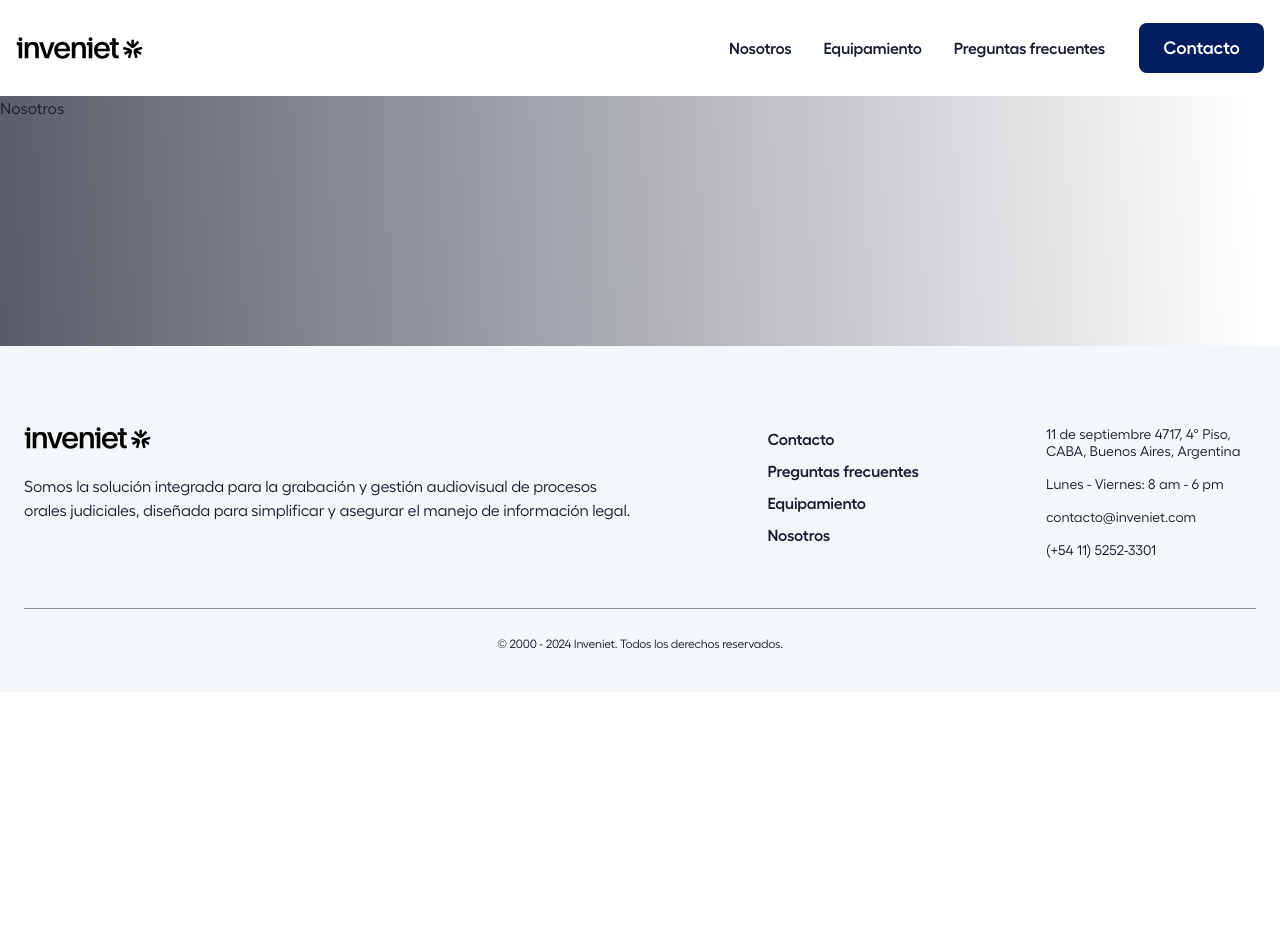
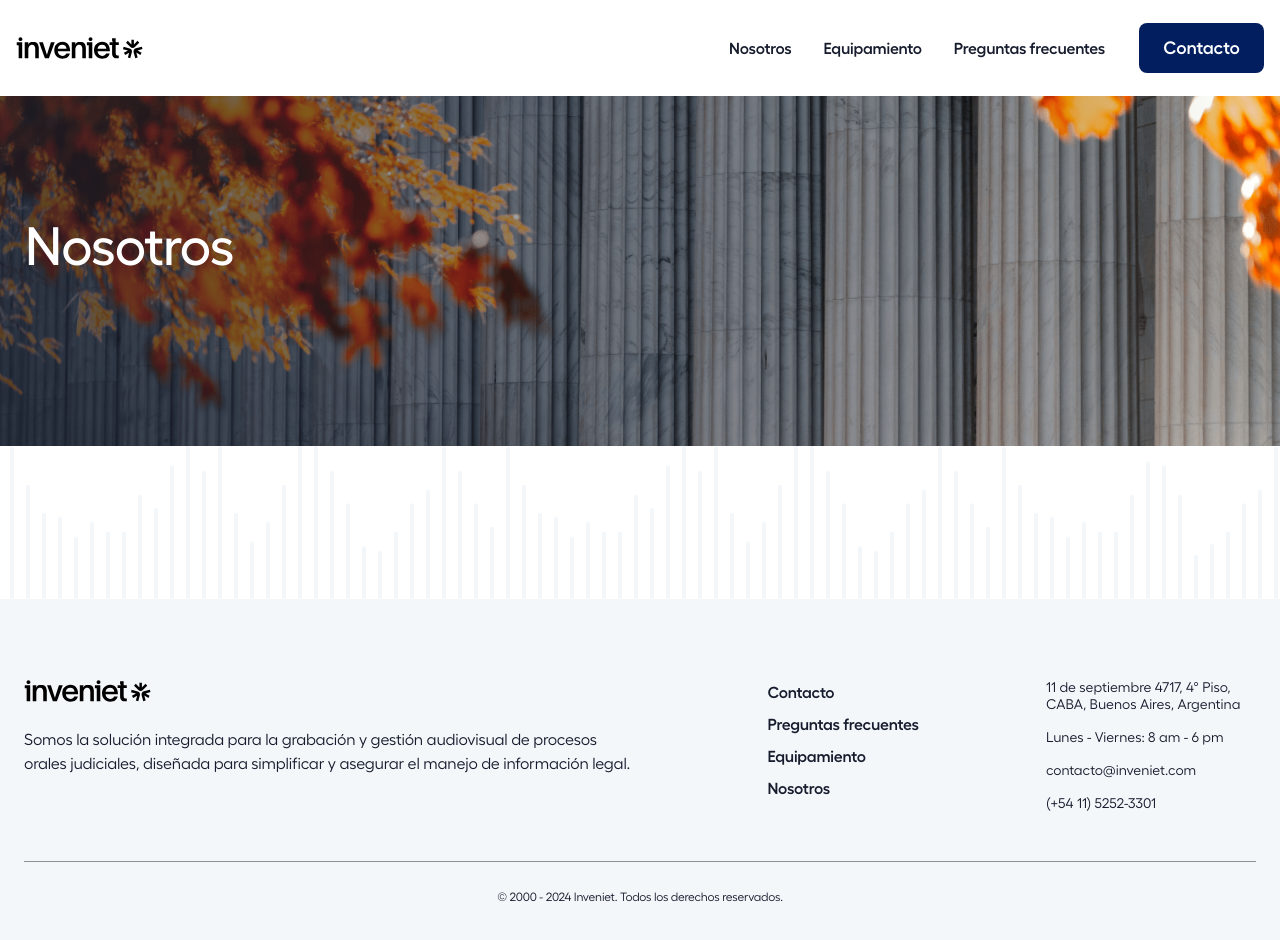
Before and after one commit to pascualmanuel/inveniet, a React (Create React App) app: page /nosotros in a window 1280 px wide. Shown: the top 940 px of the page. Before the commit the page ends 800 px from the top, so only its background shows below. Built offline with nearby package versions, Linux system fonts and the light colour scheme.

Commit message:
Feature of footer

```diff
--- a/src/Components/Footer.jsx
+++ b/src/Components/Footer.jsx
@@ -5,6 +5,7 @@ import { Link } from "react-router-dom";
 const Footer = () => {
   return (
     <>
+      <div className="lines-bg h-[80px] lg:h-[153px] "></div>
       <div className="bg-iGrey  w-[100vw]">
         <div className="center max-w-[570px] lg:max-w-[1360px]">
           <div className="pt-10 lg:pt-20 pb-7 mb-7 border-b border-iGrey3 lg:flex lg:flex-row lg:justify-between">
--- a/src/Components/WhyUs.jsx
+++ b/src/Components/WhyUs.jsx
@@ -31,7 +31,7 @@ const WhyUs = () => {
 
   return (
     <>
-      <div className="pb-[125px] lines-bg">
+      <div className="">
         <div className="flex justify-center pt-10 pb-[32px]">
           <h2 className="myH2">¿Por qué Inveniet?</h2>
         </div>
@@ -41,7 +41,7 @@ const WhyUs = () => {
             Algunas de nuestras implementaciones
           </h2>
         </div>
-        <div className="flex justify-center lg:mb-[70px]">
+        <div className="flex justify-center mb-[50px] lg:mb-[40px]">
           <div className="logo-section">
             {logos.map((logo, index) => (
               <img
--- a/src/Pages/Nosotros.jsx
+++ b/src/Pages/Nosotros.jsx
@@ -3,7 +3,11 @@ import React from "react";
 const Nosotros = () => {
   return (
     <>
-      <div className="w-screen h-[250px] nosotros-bg">Nosotros</div>
+      <div className="w-screen h-[250px] nosotros-bg lg:h-[350px] relative">
+        <p className="myH1 absolute text-white top-[120px] left-[25px]">
+          Nosotros
+        </p>
+      </div>
     </>
   );
 };
--- a/src/index.css
+++ b/src/index.css
@@ -140,14 +140,15 @@
 }
 
 .nosotros-bg {
-  background-image: url("./assets/about_us.png");
+
+  background-image: linear-gradient(
+      87.91deg,
+      #161c2d -39.09%,
+      rgba(22, 28, 45, 0) 97.71%
+    ),
+    url("./assets/about_us.png");
   background-position: center;
   background-size: cover;
-  background: linear-gradient(
-    87.91deg,
-    #161c2d -39.09%,
-    rgba(22, 28, 45, 0) 97.71%
-  );
 }
 
 @media (min-width: 390px) {
```
